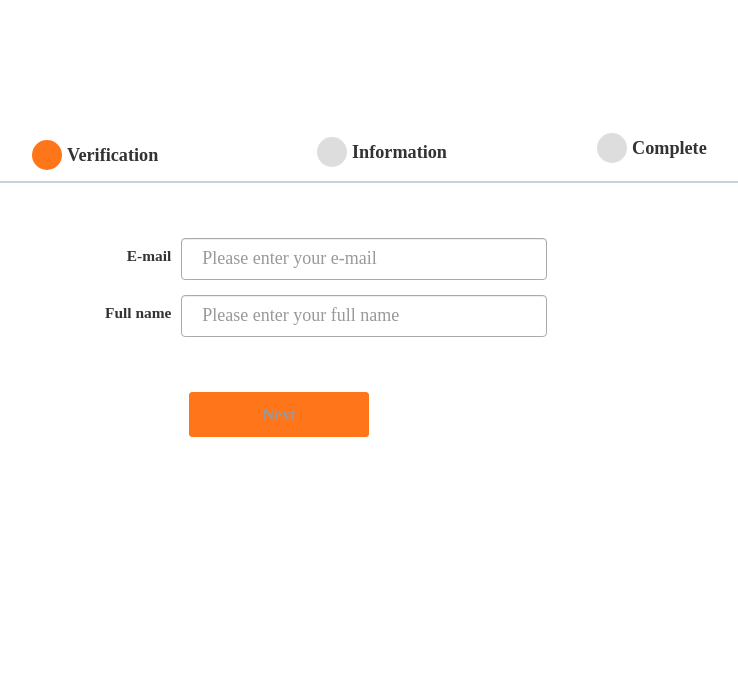
After one commit to Sambreezy/ogwugo_pages, a PHP site: page /pages/multipage_reg2.html in a window 1440 px wide. The commit adds this page. Shown: the top 699 px of the page, without its empty margins (374-1112 px from the left). Run offline with PHP 8.4, Linux system fonts and the light colour scheme; some libraries are stand-ins or nearby versions.

Commit message:
updated the multi registration page

```diff
--- a/css/stylesheet.css
+++ b/css/stylesheet.css
@@ -1472,7 +1472,7 @@
   }
 
   #regForm {
-    background-color: silver;
+    background-color: white;
     margin: 100px auto;
     font-family: Raleway;
     padding: 40px;
@@ -1487,6 +1487,15 @@
     color: #666;
   }
 
+  #multi_top {
+      padding-top: 35px;
+  }
+
+  .control-label {
+      font-size: 1.1em;
+      margin-right: -20px;
+  }
+
   input {
     padding: 10px;
     width: 100%;
@@ -1495,8 +1504,69 @@
     border: 1px solid #aaaaaa;
   }
 
+  #email {
+    padding: 20px;
+    width: 60%;
+    font-size: 18px;
+    font-family: Raleway;
+    border: 1px solid #aaaaaa;
+  }
+
+  #name {
+    padding: 20px;
+    width: 60%;
+    font-size: 18px;
+    font-family: Raleway;
+    border: 1px solid #aaaaaa;
+  }
+
+  #namee {
+    padding: 20px;
+    width: 60%;
+    font-size: 18px;
+    font-family: Raleway;
+    border: 1px solid #aaaaaa;
+  }
+
+  #pwd {
+    padding: 20px;
+    width: 60%;
+    font-size: 18px;
+    font-family: Raleway;
+    border: 1px solid #aaaaaa;
+  }
+
+  #phone {
+    padding: 20px;
+    width: 60%;
+    font-size: 18px;
+    font-family: Raleway;
+    border: 1px solid #aaaaaa;
+  }
+
   /* Mark input boxes that gets an error on validation: */
   input.invalid {
+    background-color: #ffdddd;
+  }
+
+  #email.invalid {
+    background-color: #ffdddd;
+  }
+
+  #name.invalid {
+    background-color: #ffdddd;
+  }
+
+  #namee.invalid {
+    background-color: #ffdddd;
+  }
+
+
+  #pwd.invalid {
+    background-color: #ffdddd;
+  }
+
+  #phone.invalid {
     background-color: #ffdddd;
   }
 
@@ -1513,17 +1583,23 @@
     font-size: 17px;
     font-family: Raleway;
     cursor: pointer;
+    width: 180px;
   }
 
   button:hover {
     opacity: 0.8;
+  }
+
+  .multi_button {
+      margin-left: 307px;
+      margin-top: 40px;
   }
 
   #prevBtn {
     background-color: #ff7519;
     border: 1px solid #ff7519;
     border-radius: 3px;
-    color: white;
+    color: #999999;
     font-size: 1.2em;
     font-weight: bold;
   }
@@ -1532,31 +1608,60 @@
       background-color: #ff7519;
       border: 1px solid #ff7519;
       border-radius: 3px;
-      color: white;
+      color: #999999;
       font-size: 1.2em;
       font-weight: bold;
   }
 
   /* Make circles that indicate the steps of the form: */
   .step {
-    height: 15px;
-    width: 15px;
-    margin: 0 2px;
+    height: 30px;
+    width: 30px;
+    margin: 0 5px;
     background-color: #bbbbbb;
     border: none;
     border-radius: 50%;
     display: inline-block;
     opacity: 0.5;
+    margin-bottom: -9px;
   }
 
   .step.active {
     opacity: 1;
+    background-color: #ff7519;
   }
 
   /* Mark the steps that are finished and valid: */
   .step.finish {
-    background-color: #4CAF50;
-  }
+    background-color: #ff7519;
+    opacity: 0.5;
+  }
+
+.multi_class1 {
+    font-size: 1.3em;
+    font-weight: bold;
+}
+
+.multi_class2 {
+    margin-left: 415px;
+    margin-top: -31px;
+}
+
+.multi_class3 {
+    margin-left: 695px;
+    margin-top: -32.5px;
+}
+
+.multi_class4 {
+    margin-left: 130px;
+}
+
+.multi_horizontal {
+    border: 1px solid;
+    color: #c8d2e0;
+    width: 1040px;
+    margin-left: -30px;
+}
 
 .secure_maindiv {
     background-image: url('../images/secure.png');
--- a/index.php
+++ b/index.php
@@ -156,7 +156,7 @@ include('header.php');
 
 
 
-                      <?php include('pages/dispute.html');?>
+                      <?php include('pages/multipage_reg2.html');?>
 
 
 
--- /dev/null
+++ b/pages/multipage_reg2.html
@@ -0,0 +1,121 @@
+<!DOCTYPE <!DOCTYPE html>
+<html>
+<head>
+    <meta charset="utf-8" />
+    <meta http-equiv="X-UA-Compatible" content="IE=edge">
+    <title>Page Title</title>
+    <meta name="viewport" content="width=device-width, initial-scale=1">
+    <link rel="stylesheet" type="text/css" media="screen" href="../css/stylesheet.css" />
+    <script src="main.js"></script>
+    <!-- Latest compiled and minified CSS -->
+<link rel="stylesheet" href="https://maxcdn.bootstrapcdn.com/bootstrap/3.3.7/css/bootstrap.min.css">
+
+<!-- jQuery library -->
+<script src="https://ajax.googleapis.com/ajax/libs/jquery/3.2.1/jquery.min.js"></script>
+</head>
+<style>
+    #multi_linkk {
+        color: #8f86cf;
+    }
+
+    #multi_linkk:hover {
+        color: #ff7519;
+    }
+</style>
+<body>
+        <form id="regForm" class="form-horizontal" action="/action_page.php">
+            <div class="container">
+                <div class="multi_class4"><span class="step"></span><span class="multi_class1">Verification</span></div><div class="multi_class2"><span class="step"></span><span class="multi_class1">Information</span></div><div class="multi_class3"><span class="step"></span><span class="multi_class1">Complete</span></div>
+                <hr class="multi_horizontal">
+            </div>
+            <div class="tab">
+                <div class="form-group" id="multi_top">
+                    <label class="control-label col-sm-4" for="email">E-mail</label>
+                    <div class="col-sm-8">
+                        <input type="email" class="form-control" id="email" oninput="this.className = ''" placeholder="Please enter your e-mail" name="email">
+                    </div>
+                </div>
+                <div class="form-group">
+                    <label class="control-label col-sm-4" for="name">Full name</label>
+                    <div class="col-sm-8">
+                        <input type="text" class="form-control" id="name" oninput="this.className = ''" placeholder="Please enter your full name" name="name">
+                    </div>
+                </div>
+            </div>
+            <div class="tab">
+                <div class="form-group" id="multi_top">
+                    <label class="control-label col-sm-4" for="pwd">Password</label>
+                    <div class="col-sm-8">
+                      <input type="password" class="form-control" id="pwd" oninput="this.className = ''" placeholder="Please enter your password" name="pwd">
+                    </div>
+                </div>
+                <div class="form-group">
+                    <label class="control-label col-sm-4" for="pwd">Confirm password</label>
+                    <div class="col-sm-8">
+                      <input type="password" class="form-control" id="pwd" oninput="this.className = ''" placeholder="Please retype your password" name="pwd">
+                    </div>
+                </div>
+                <div class="form-group">
+                    <label class="control-label col-sm-4" for="sel1">Location</label>
+                    <div class="col-sm-8">
+                        <select class="form-control" id="sel1" style="width: 60%">
+                            <option>Nigeria</option>
+                            <option>North Korea</option>
+                            <option>Northern Islands</option>
+                            <option>Norway</option>
+                        </select>
+                    </div>
+                </div>
+                <div class="form-group">
+                    <label class="control-label col-sm-4" for="radio">I am a</label>
+                    <div class="col-sm-8">
+                        <label class="radio-inline">
+                            <input type="radio" name="optradio" id="radio">Supplier
+                        </label>
+                        <label class="radio-inline">
+                            <input type="radio" name="optradio" id="radio">Buyer
+                        </label>
+                        <label class="radio-inline">
+                            <input type="radio" name="optradio" id="radio">Both
+                        </label>
+                    </div>
+                </div>
+                <div class="form-group">
+                    <label class="control-label col-sm-4" for="namee">Company name</label>
+                    <div class="col-sm-8">
+                        <input type="text" class="form-control" id="namee" oninput="this.className = ''" placeholder="Must be a legally registered company" name="name">
+                    </div>
+                </div>
+                <div class="form-group">
+                    <label class="control-label col-sm-4" for="phone">Tel</label>
+                    <div class="col-sm-8">
+                        <input type="phone" class="form-control" id="phone" oninput="this.className = ''" placeholder="Must start with country code" name="phone">
+                    </div>
+                </div>
+            </div>
+            <div class="tab">
+                <div class="form-group" id="multi_top">
+                    <label class="control-label col-sm-4"></label>
+                    <div class="col-sm-8">
+                        <div class="checkbox">
+                            <label><input style="margin-left: -230px" type="checkbox" value=""><span style="margin-left: -195px">Upon creating my account, I agree to:</span><br>-The <a href="#" id="multi_linkk">Ogwugo.com User Agreement</a><br>-Receive emails related to Ogwugo.com membership and services</label>
+                        </div>
+                    </div>
+                </div>
+
+
+            </div>
+            <div style="overflow:auto;">
+                <div class="multi_button">
+                  <button type="button" id="prevBtn" onclick="nextPrev(-1)">Previous</button>
+                  <button type="button" id="nextBtn" onclick="nextPrev(1)">Next</button>
+                </div>
+            </div>
+
+        </form>
+
+ <!-- Latest compiled JavaScript -->
+<script src="https://maxcdn.bootstrapcdn.com/bootstrap/3.3.7/js/bootstrap.min.js"></script>
+<script src="../js/style.js"></script>
+</body>
+</html>
```
